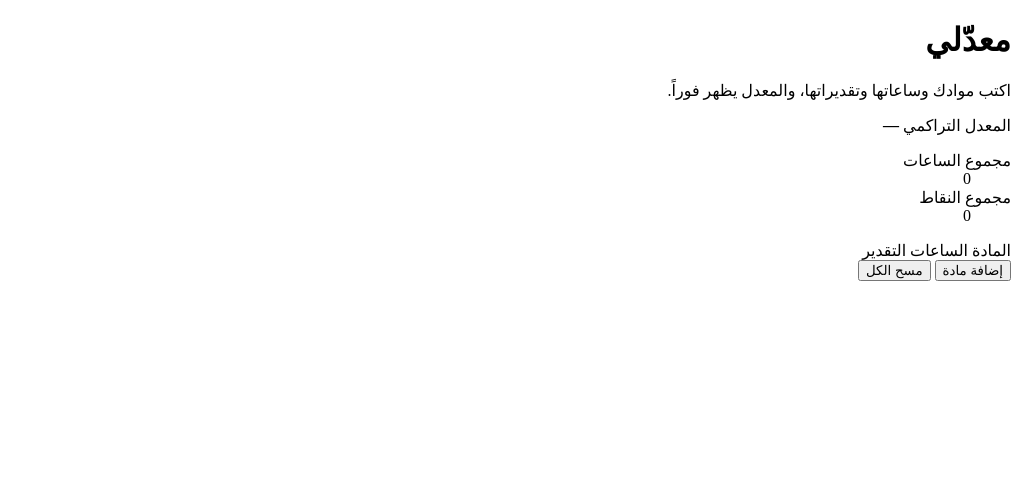
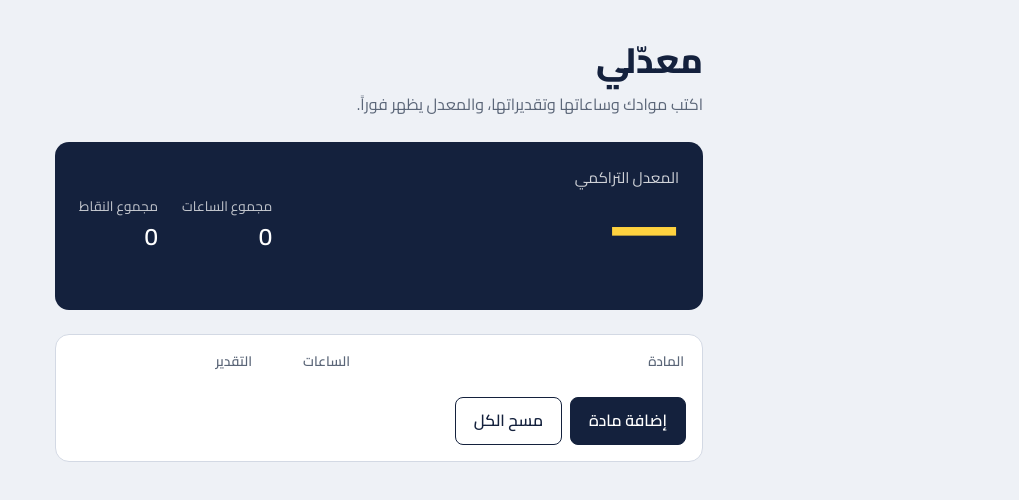
Before and after one commit to ruaa7/Moaddali, a plain HTML site: page index.html in a window 1280 px wide. Shown: the whole page, without its empty margins (261-1280 px from the left). Drawn offline with Linux system fonts and the light colour scheme.

Commit message:
Add styles for the GPA calculator

```diff
--- a/style.css
+++ b/style.css
@@ -1 +1,203 @@
-/* GPA calculator styles */
+:root {
+  --paper: #eef1f6;
+  --card: #ffffff;
+  --ink: #14213d;
+  --muted: #5b6678;
+  --line: #d3d9e4;
+  --mark: #ffd23f;
+  --danger: #b3261e;
+}
+
+* {
+  box-sizing: border-box;
+}
+
+body {
+  margin: 0;
+  background: var(--paper);
+  color: var(--ink);
+  font-family: "Cairo", Tahoma, Arial, sans-serif;
+  line-height: 1.6;
+}
+
+.app {
+  max-width: 680px;
+  margin: 0 auto;
+  padding: 32px 16px 56px;
+}
+
+
+.top h1 {
+  margin: 0;
+  font-size: 2.2rem;
+  font-weight: 800;
+}
+
+.top p {
+  margin: 4px 0 24px;
+  color: var(--muted);
+}
+
+
+.result {
+  display: flex;
+  align-items: center;
+  justify-content: space-between;
+  gap: 16px;
+  flex-wrap: wrap;
+  padding: 24px;
+  margin-bottom: 24px;
+  background: var(--ink);
+  color: #fff;
+  border-radius: 14px;
+}
+
+.gpa-block {
+  display: flex;
+  flex-direction: column;
+}
+
+.gpa-label {
+  font-size: 0.95rem;
+  opacity: 0.8;
+}
+
+#gpa {
+  font-size: 4rem;
+  font-weight: 800;
+  line-height: 1.1;
+  color: var(--mark);
+}
+
+.rank {
+  min-height: 1.6em;
+  font-weight: 600;
+}
+
+.stats {
+  display: flex;
+  gap: 24px;
+  margin: 0;
+}
+
+.stats dt {
+  font-size: 0.85rem;
+  opacity: 0.75;
+}
+
+.stats dd {
+  margin: 0;
+  font-size: 1.5rem;
+  font-weight: 600;
+}
+
+
+.courses-section {
+  background: var(--card);
+  border: 1px solid var(--line);
+  border-radius: 14px;
+  padding: 16px;
+}
+
+.head-row,
+.course {
+  display: grid;
+  grid-template-columns: 1fr 90px 130px 40px;
+  gap: 8px;
+  align-items: center;
+}
+
+.head-row {
+  padding: 0 2px 8px;
+  color: var(--muted);
+  font-size: 0.85rem;
+  font-weight: 600;
+}
+
+.course {
+  margin-bottom: 8px;
+}
+
+input,
+select {
+  width: 100%;
+  min-width: 0;
+  padding: 10px 12px;
+  font: inherit;
+  color: var(--ink);
+  background: #fff;
+  border: 1px solid var(--line);
+  border-radius: 8px;
+}
+
+input:focus,
+select:focus,
+.btn:focus-visible,
+.remove:focus-visible {
+  outline: 3px solid var(--mark);
+  outline-offset: 1px;
+  border-color: var(--ink);
+}
+
+.remove {
+  height: 40px;
+  font-size: 1.4rem;
+  line-height: 1;
+  color: var(--danger);
+  background: transparent;
+  border: 1px solid var(--line);
+  border-radius: 8px;
+  cursor: pointer;
+}
+
+.remove:hover {
+  background: #fdecea;
+}
+
+
+.actions {
+  display: flex;
+  gap: 8px;
+  margin-top: 16px;
+}
+
+.btn {
+  padding: 10px 18px;
+  font: inherit;
+  font-weight: 600;
+  color: var(--ink);
+  background: #fff;
+  border: 1px solid var(--ink);
+  border-radius: 8px;
+  cursor: pointer;
+}
+
+.btn.primary {
+  background: var(--ink);
+  color: #fff;
+}
+
+.btn:hover {
+  opacity: 0.88;
+}
+
+
+@media (max-width: 520px) {
+  .head-row {
+    display: none;
+  }
+
+  .course {
+    grid-template-columns: 1fr 1fr 40px;
+    padding-bottom: 12px;
+    border-bottom: 1px solid var(--line);
+  }
+
+  .course .name {
+    grid-column: 1 / 4;
+  }
+
+  #gpa {
+    font-size: 3.2rem;
+  }
+}
```
